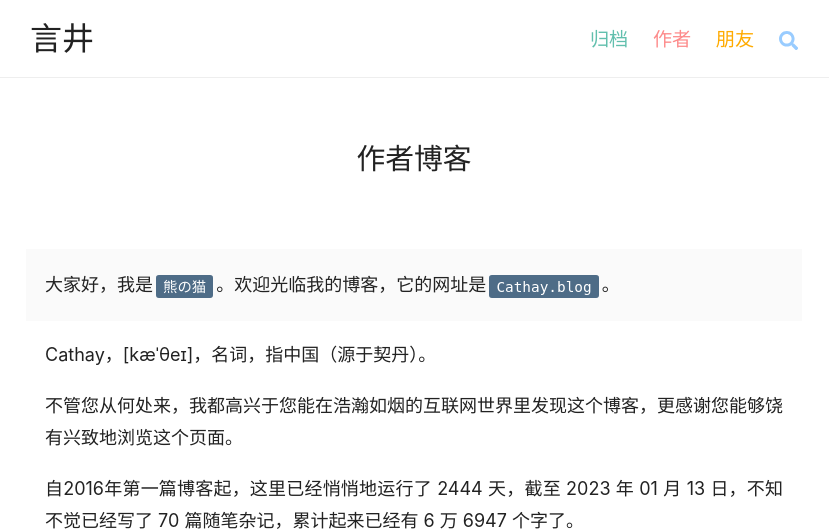
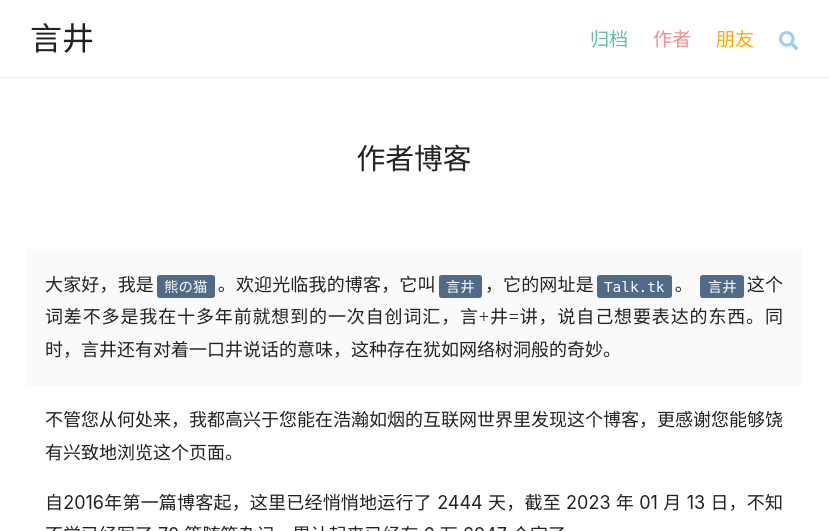
Before and after one commit to ColinAZ/blog, a Jekyll site: the page built from _pages/about.md, in a window 1280 px wide and 900 px high, cut to the strip 0-531 px from the top of the window. Shown: the whole strip, without its empty margins (226-1055 px from the left). Built offline with Jekyll 4.4.1, drawn with Linux system fonts in a browser that asks for light colours; some web fonts are replaced; comment, search, counter and statistics services are not loaded.

Commit message:
更改了about

```diff
--- a/_pages/about.md
+++ b/_pages/about.md
@@ -5,9 +5,8 @@ layout: page
 author: 熊的猫
 ---
 
->大家好，我是`熊の猫`。欢迎光临我的博客，它的网址是`Cathay.blog`。
-
-Cathay，[kæˈθeɪ]，名词，指中国（源于契丹）。
+>大家好，我是`熊の猫`。欢迎光临我的博客，它叫`言井`，它的网址是`Talk.tk`。
+>`言井`这个词差不多是我在十多年前就想到的一次自创词汇，言+井=讲，说自己想要表达的东西。同时，言井还有对着一口井说话的意味，这种存在犹如网络树洞般的奇妙。
 
 不管您从何处来，我都高兴于您能在浩瀚如烟的互联网世界里发现这个博客，更感谢您能够饶有兴致地浏览这个页面。
 
```
